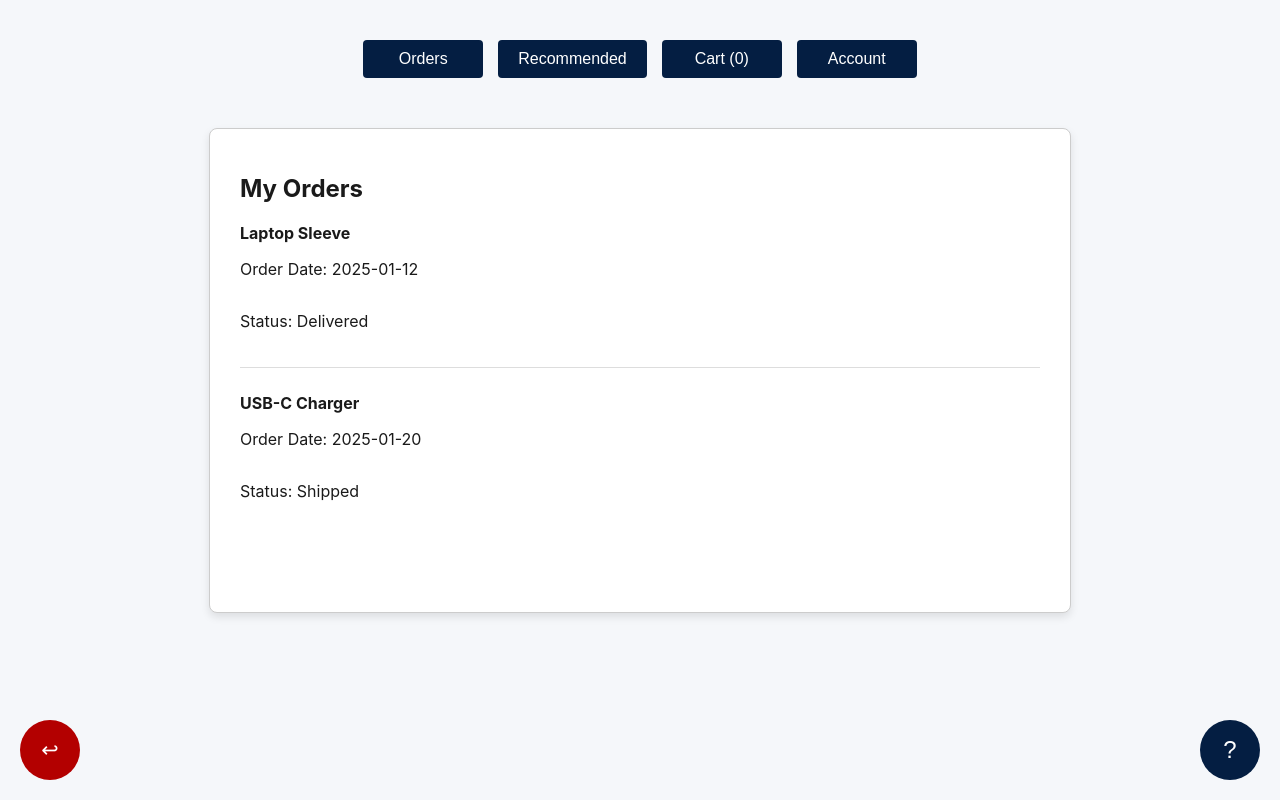
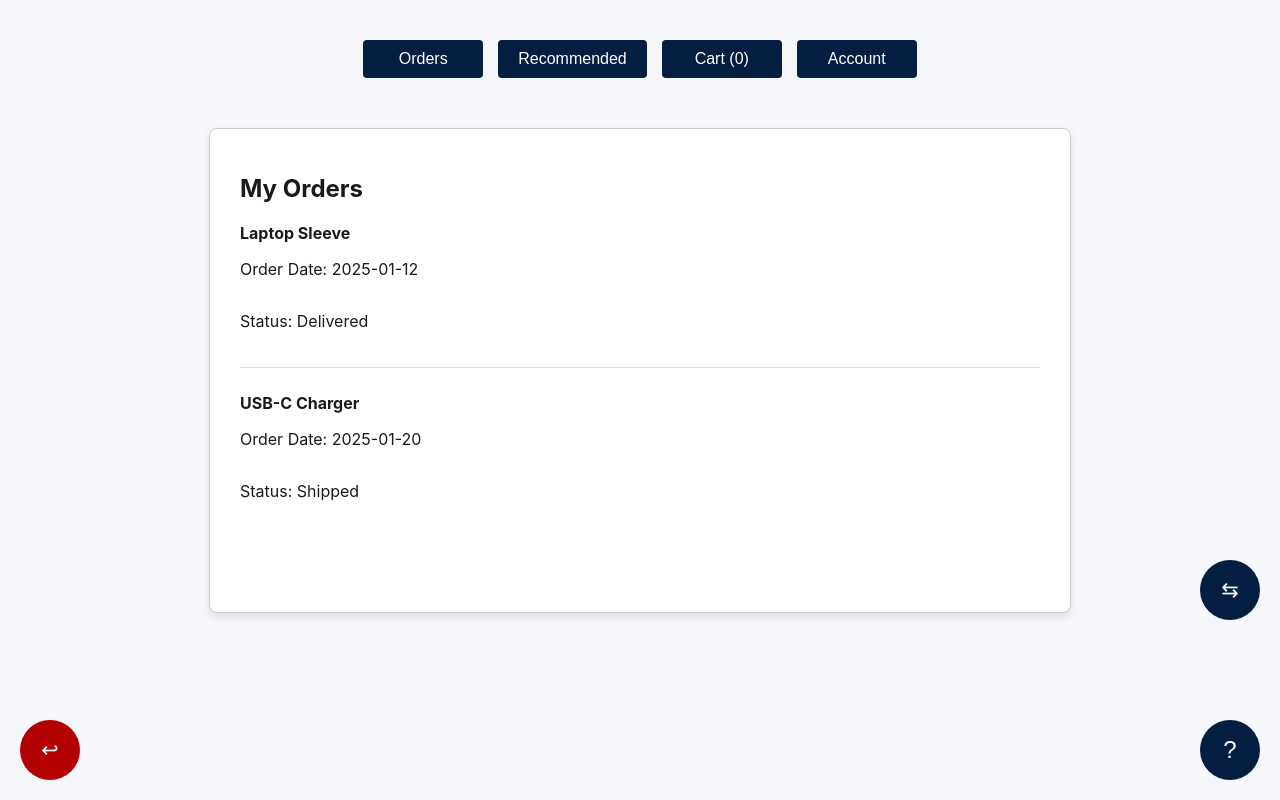
Before and after one commit to sansvwalia/Nittany-Lion-Shopping-Software, a React (Create React App) app in the folder business_frontend/: page /buyer in a window 1280 px wide. Built offline with nearby package versions, Linux system fonts and the light colour scheme.

Commit message:
Added ability for seller to navigate to and from buyer dashboard, depending on user role however, it will redirect to a no access page from buyerDashboard

```diff
--- a/business_frontend/src/App.js
+++ b/business_frontend/src/App.js
@@ -14,6 +14,7 @@ import DBViewerPage from "./pages/DBViewerPage";
 import EditRecord from "./pages/recordeditor";
 import ProductAnalytics from "./pages/ProductAnalytics";
 import SellerAnalytics from "./pages/SellerAnalytics";
+import NoAccess from "./pages/NoAccess";
 
 
 function ProtectedRoute({ allowedRoles, children }) {
@@ -42,6 +43,7 @@ function App() {
                 <Route path="/recordeditor" element={<EditRecord />} />
                 <Route path="/productanalytics" element={<ProductAnalytics />} />
                 <Route path="/selleranalytics" element={<SellerAnalytics />} />
+                <Route path="/noaccess" element={<NoAccess />} />
             </Routes>
         </Router>
     );
--- /dev/null
+++ b/business_frontend/src/components/DashboardSwitch.js
@@ -0,0 +1,51 @@
+import React from "react";
+import { useNavigate } from "react-router-dom";
+import "../App.css";
+
+export default function DashboardSwitcher() {
+    const navigate = useNavigate();
+    const currentRole = localStorage.getItem("userRole");
+
+    function handleSwitch() {
+        if (currentRole === "seller") {
+            localStorage.setItem("userRole", "buyer");
+            navigate("/buyer");
+        } else {
+            localStorage.setItem("userRole", "seller");
+            navigate("/seller");
+        }
+    }
+
+    const bottomPosition = currentRole === "buyer" ? "100px" : "180px";
+
+    return (
+        <div
+            className="tooltip"
+            style={{
+                position: "fixed",
+                bottom: bottomPosition,
+                right: "20px",
+                zIndex: 1500,
+            }}
+        >
+            <button
+                className="button"
+                style={{
+                    borderRadius: "50%",
+                    width: "60px",
+                    height: "60px",
+                    fontSize: "1.3em",
+                    backgroundColor: "#041E42",
+                }}
+                onClick={handleSwitch}
+            >
+                ⇆
+            </button>
+            <span className="tooltip-text">
+                {currentRole === "seller"
+                    ? "Switch to Buyer Dashboard"
+                    : "Switch to Seller Dashboard"}
+            </span>
+        </div>
+    );
+}
--- a/business_frontend/src/pages/BuyerDashboard.js
+++ b/business_frontend/src/pages/BuyerDashboard.js
@@ -3,6 +3,7 @@ import Navigation from "../components/Navigation";
 import { useNavigate } from "react-router-dom";
 import Modal from "../components/Modal";
 import CreateTicket from "../components/CreateTicket";
+import DashboardSwitcher from "../components/DashboardSwitch";
 import "../App.css";
 
 
@@ -224,7 +225,7 @@ function BuyerDashboard() {
         </button>
         <span className="tooltip-text">Sign Out</span>
         </div>
-
+        <DashboardSwitcher />
     </div>
   );
 }
--- /dev/null
+++ b/business_frontend/src/pages/NoAccess.js
@@ -0,0 +1,33 @@
+import React from "react";
+import { useNavigate } from "react-router-dom";
+import "../App.css";
+
+export default function NoAccess() {
+    const navigate = useNavigate();
+
+    return (
+        <div className="App">
+            <header className="App-header">Access Restricted</header>
+
+            <main style={{ textAlign: "center", marginTop: "60px" }}>
+                <h2>You don’t have access to this page.</h2>
+                <p style={{ marginBottom: "30px" }}>
+                    This section is for registered sellers only.
+                </p>
+                <button
+                    className="button"
+                    style={{ marginRight: "15px" }}
+                    onClick={() => navigate("/buyer")}
+                >
+                    Go to Buyer Dashboard
+                </button>
+                <button
+                    className="button"
+                    onClick={() => navigate("/registerUser")}
+                >
+                    Register as Buyer
+                </button>
+            </main>
+        </div>
+    );
+}
--- a/business_frontend/src/pages/SellerDashboard.js
+++ b/business_frontend/src/pages/SellerDashboard.js
@@ -4,10 +4,18 @@ import Modal from "../components/Modal";
 import CreateTicket from "../components/CreateTicket";
 import CreateListing from "../components/CreateListing";
 import EditListing from "../components/EditListing";
+import DashboardSwitcher from "../components/DashboardSwitch";
 import "../App.css";
 
 export default function SellerDashboard() {
     const navigate = useNavigate();
+    const userRole = localStorage.getItem("userRole");
+
+useEffect(() => {
+    if (userRole !== "seller" && userRole !== "helpdesk") {
+        navigate("/noaccess");
+    }
+}, [userRole, navigate]);
 
     const [products, setProducts] = useState([]);
     const [orders, setOrders] = useState([]);
@@ -195,6 +203,7 @@ export default function SellerDashboard() {
                 </button>
                 <span className="tooltip-text">Sign Out</span>
             </div>
+            <DashboardSwitcher />
         </div>
     );
 }
```
